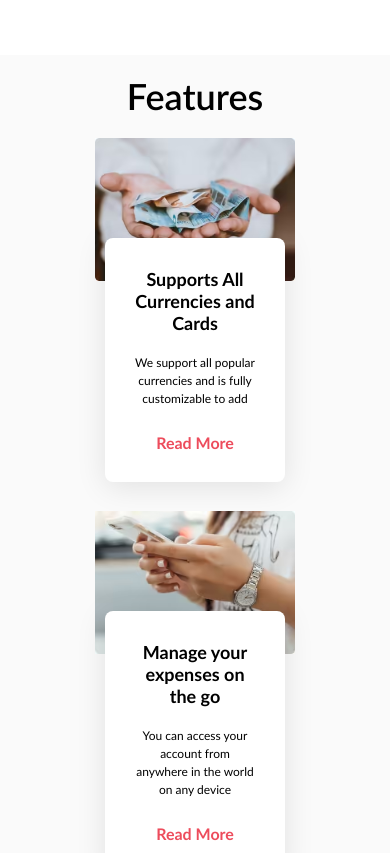
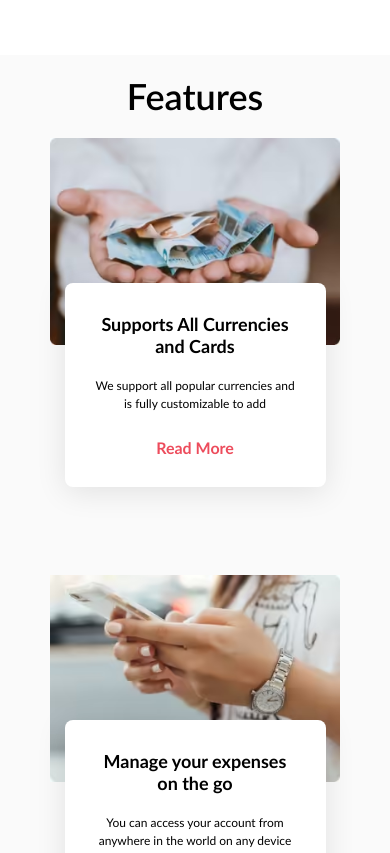
Before and after one commit to DariaGrekova/Cloudbudget, a plain HTML site: page app/html/index.html in a window 390 px wide. Shown: the part 1600-2453 px from the top of the page. Drawn offline with nearby package versions, Linux system fonts and the light colour scheme; files that its build step writes are made by us from their sources; files whose address does not match are found by name.

Commit message:
fixed sizes of picture features section for MQ=414px

```diff
--- a/app/scss/blocks/features_section.scss
+++ b/app/scss/blocks/features_section.scss
@@ -80,7 +80,8 @@
   }
 
   .card {
-    width: 200px;
+    margin: 0 0 230px;
+    flex-basis: 100%;
 
     &__image {
       img {
```
Also changed, not shown: docs/index.html (+2 -2 lines), docs/css/main.css.
